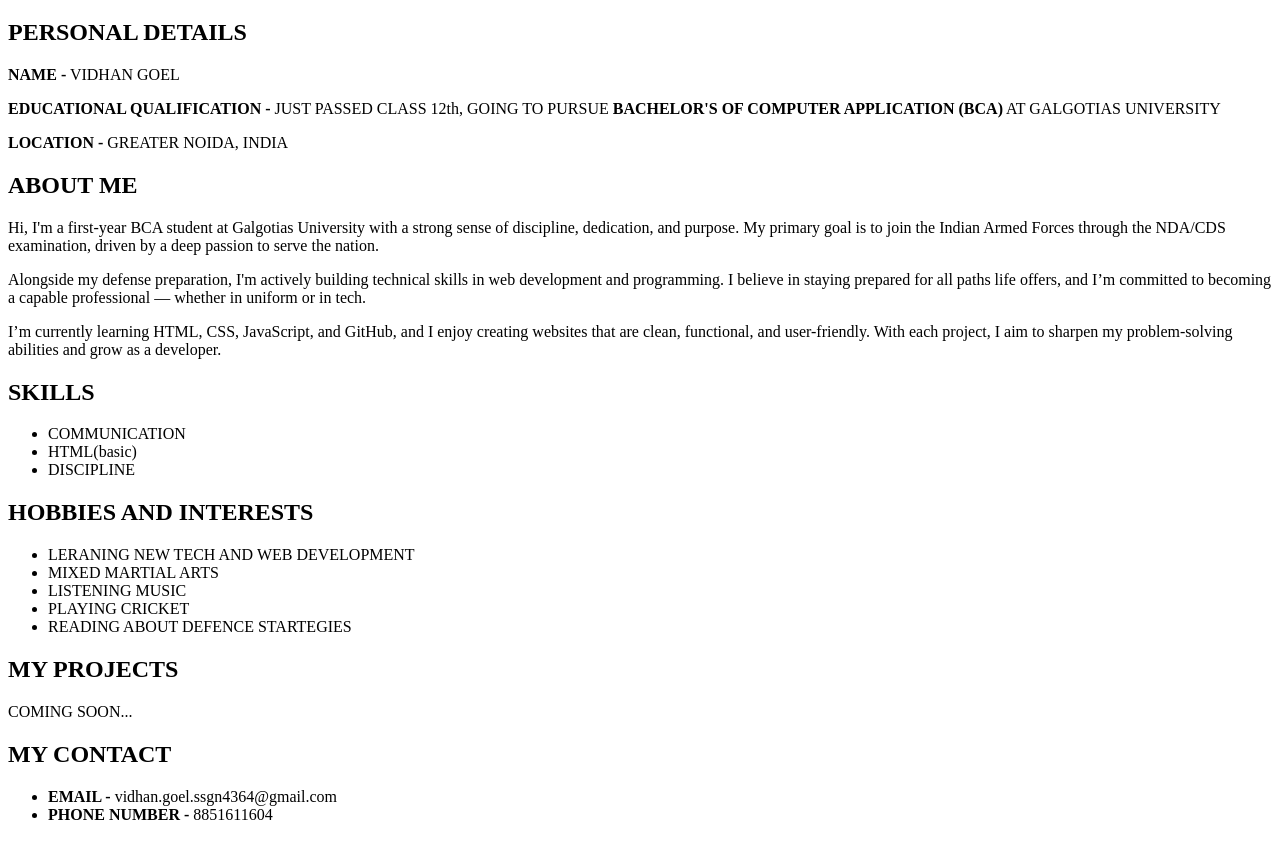
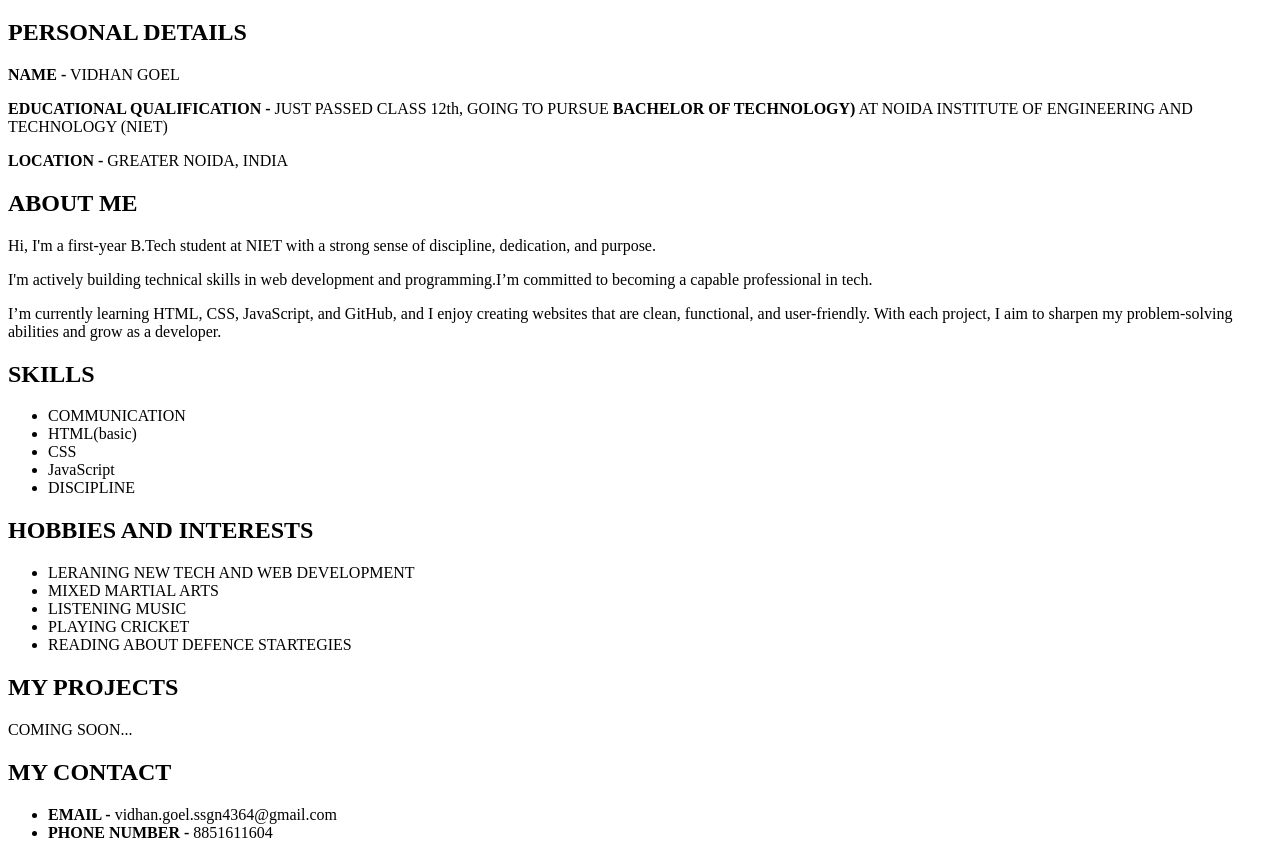
Before and after one commit to vidhangoel111/Portfolio, a plain HTML site: page index.html in a window 1280 px wide. Shown: the part 61-919 px from the top of the page. Drawn offline with Linux system fonts and the light colour scheme.

Commit message:
Update educational qualification and personal details

```diff
--- a/index.html
+++ b/index.html
@@ -9,16 +9,18 @@
     <h1>MY PORTFOLIO</h1>
     <p><b></b></p><h2><b>PERSONAL DETAILS</b></h2><p></p>
     <p><b>NAME -</b> VIDHAN GOEL</p>
-<p><b>EDUCATIONAL QUALIFICATION -</b> JUST PASSED CLASS 12th, GOING TO PURSUE <b>BACHELOR'S OF COMPUTER APPLICATION (BCA)</b> AT GALGOTIAS UNIVERSITY</p>
+<p><b>EDUCATIONAL QUALIFICATION -</b> JUST PASSED CLASS 12th, GOING TO PURSUE <b>BACHELOR OF TECHNOLOGY)</b> AT NOIDA INSTITUTE OF ENGINEERING AND TECHNOLOGY (NIET)</p>
 <p><b>LOCATION -</b> GREATER NOIDA, INDIA</p>
 <p><b></b></p><h2><b>ABOUT ME</b></h2><p></p>
-<p>Hi, I'm a first-year BCA student at Galgotias University with a strong sense of discipline, dedication, and purpose. My primary goal is to join the Indian Armed Forces through the NDA/CDS examination, driven by a deep passion to serve the nation.</p>
-<p> Alongside my defense preparation, I'm actively building technical skills in web development and programming. I believe in staying prepared for all paths life offers, and I’m committed to becoming a capable professional — whether in uniform or in tech.</p>
+<p>Hi, I'm a first-year B.Tech student at NIET with a strong sense of discipline, dedication, and purpose.</p>
+<p>I'm actively building technical skills in web development and programming.I’m committed to becoming a capable professional in tech.</p>
 <p>I’m currently learning HTML, CSS, JavaScript, and GitHub, and I enjoy creating websites that are clean, functional, and user-friendly. With each project, I aim to sharpen my problem-solving abilities and grow as a developer.</p>
 <p><b></b></p><h2><b>SKILLS</b></h2><p></p>
 <p></p><ul>
     <li>COMMUNICATION</li>
     <li>HTML(basic)</li>
+	<li>CSS</li>
+	<li>JavaScript</li>
     <li>DISCIPLINE</li>
 </ul><p></p>
 <p><b></b></p><h2><b>HOBBIES AND INTERESTS</b></h2><p></p>
```
